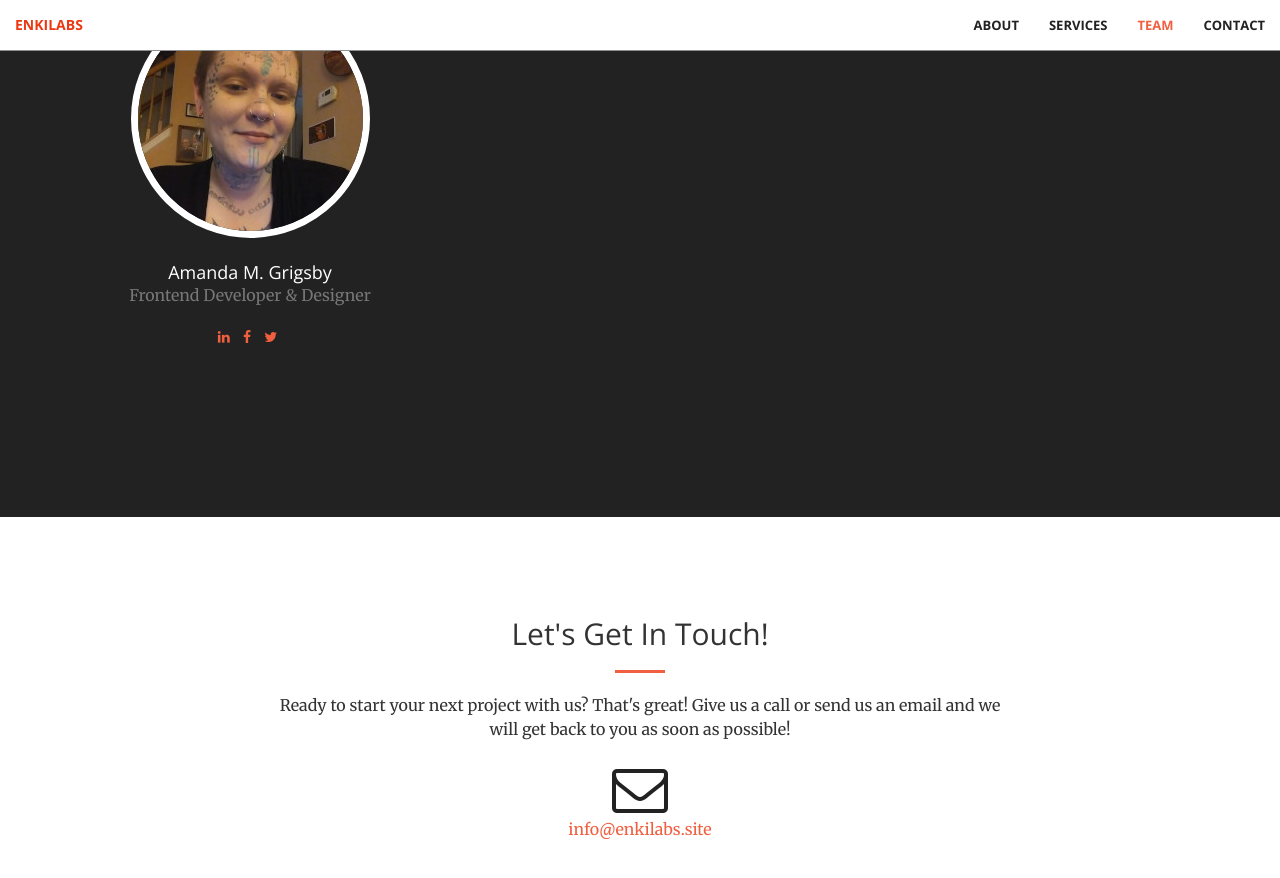
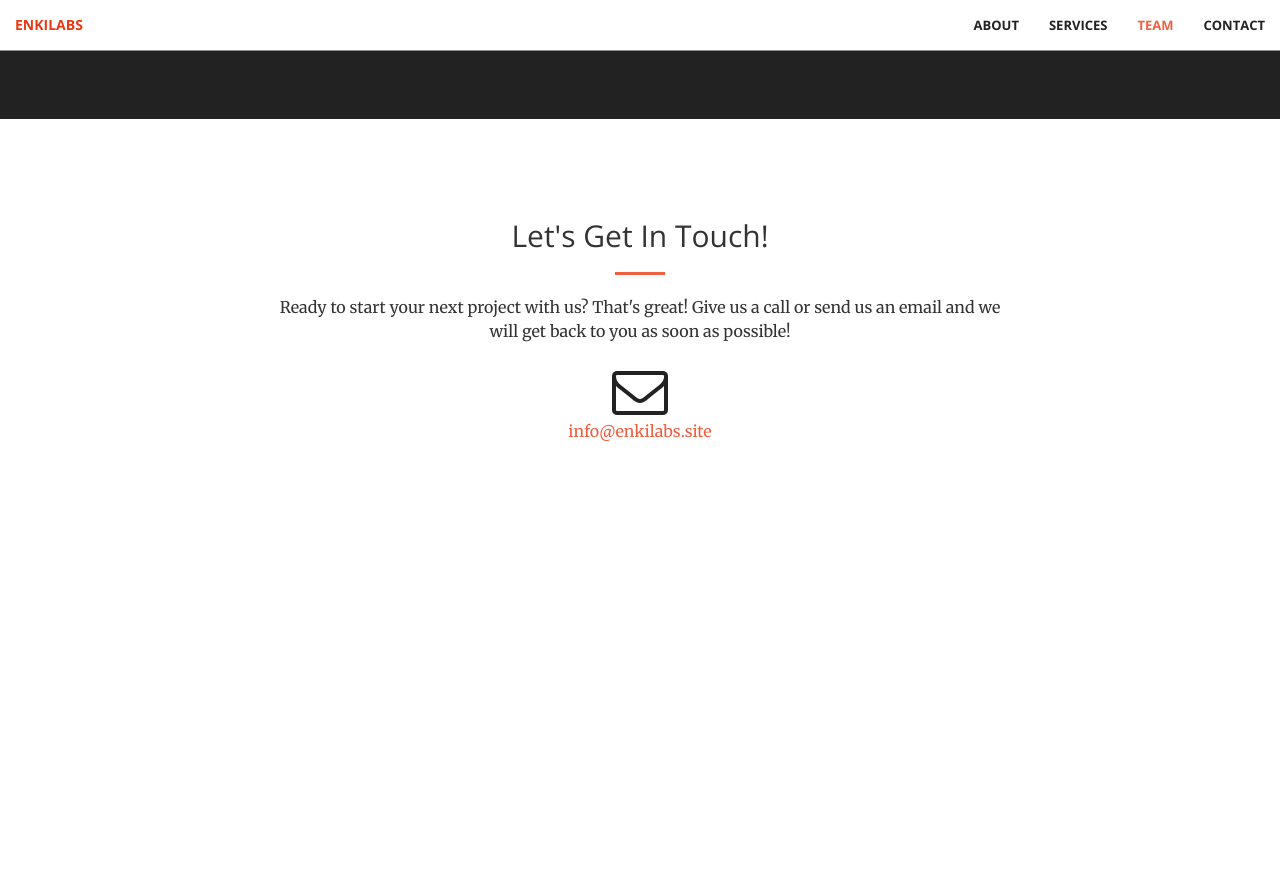
Before and after one commit to aiw3ndil/enkilabs, a Jekyll site: the page built from index.html, in a window 1280 px wide and 900 px high, scrolled down 2349 px. Shown: the top 878 px of the window. Built offline with Jekyll 4.4.1, drawn with Linux system fonts in a browser that asks for light colours; after the commit the page ends 2912 px from its top, so only the background shows below that; part of the change alters nothing that is shown.

Commit message:
Commented Amanda out.

```diff
--- a/_config.yml
+++ b/_config.yml
@@ -46,13 +46,13 @@ people:
     - title: github
       url: #
 
-- name: Amanda M. Grigsby
-  pic: 4
-  position: Frontend Developer & Designer
-  social:
-    - title: linkedin
-      url: https://www.linkedin.com/in/amanda-paes-de-barros-a220b71b6/
-    - title: facebook
-      url: https://www.facebook.com/mandichloemalaise
-    - title: twitter
-      url: https://twitter.com/ada_willow
+#- name: Amanda M. Grigsby
+#  pic: 4
+#  position: Frontend Developer & Designer
+#  social:
+#    - title: linkedin
+#      url: https://www.linkedin.com/in/amanda-paes-de-barros-a220b71b6/
+#    - title: facebook
+#      url: https://www.facebook.com/mandichloemalaise
+#    - title: twitter
+#      url: https://twitter.com/ada_willow
```
